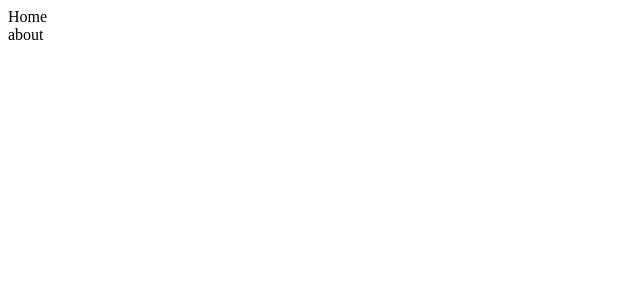
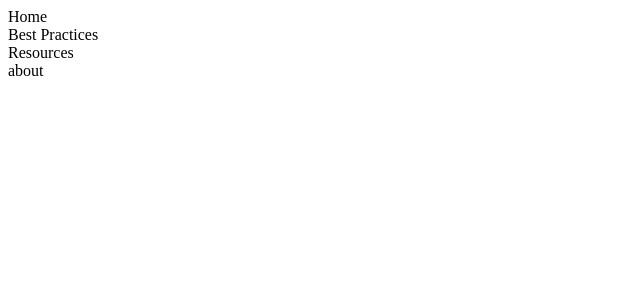
Before and after one commit to dencee/strategy-toolkit, a Nuxt app: page / in a window 1280 px wide. Shown: the top 300 px of the page, without its empty margins (0-640 px from the left). Built offline with nearby package versions, Linux system fonts and the light colour scheme.

Commit message:
test deploy

```diff
--- a/app/app.vue
+++ b/app/app.vue
@@ -1,12 +1,16 @@
 <script setup lang="ts">
 import Home from './view/Home.vue';
 import About from './view/About.vue';
+import BestPractices from './view/BestPractices.vue';
+import Resources from './view/Resources.vue';
 
 </script>
 
 <template>
   <div>
     <Home></Home>
+    <BestPractices></BestPractices>
+    <Resources></Resources>
     <About></About>
   </div>
 </template>
--- /dev/null
+++ b/app/view/BestPractices.vue
@@ -0,0 +1,11 @@
+<script setup>
+
+</script>
+
+<template>
+    <div>Best Practices</div>
+</template>
+
+<style lang="scss" scoped>
+
+</style>
```
